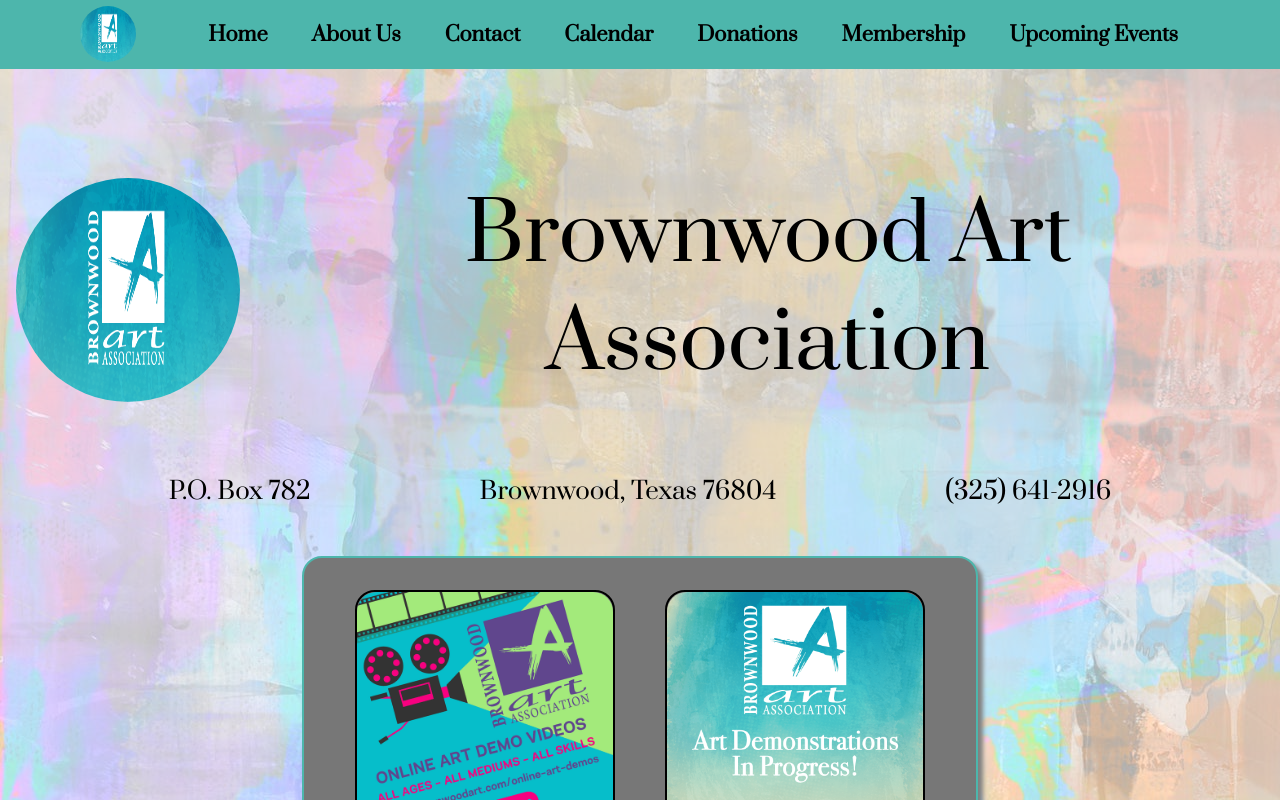
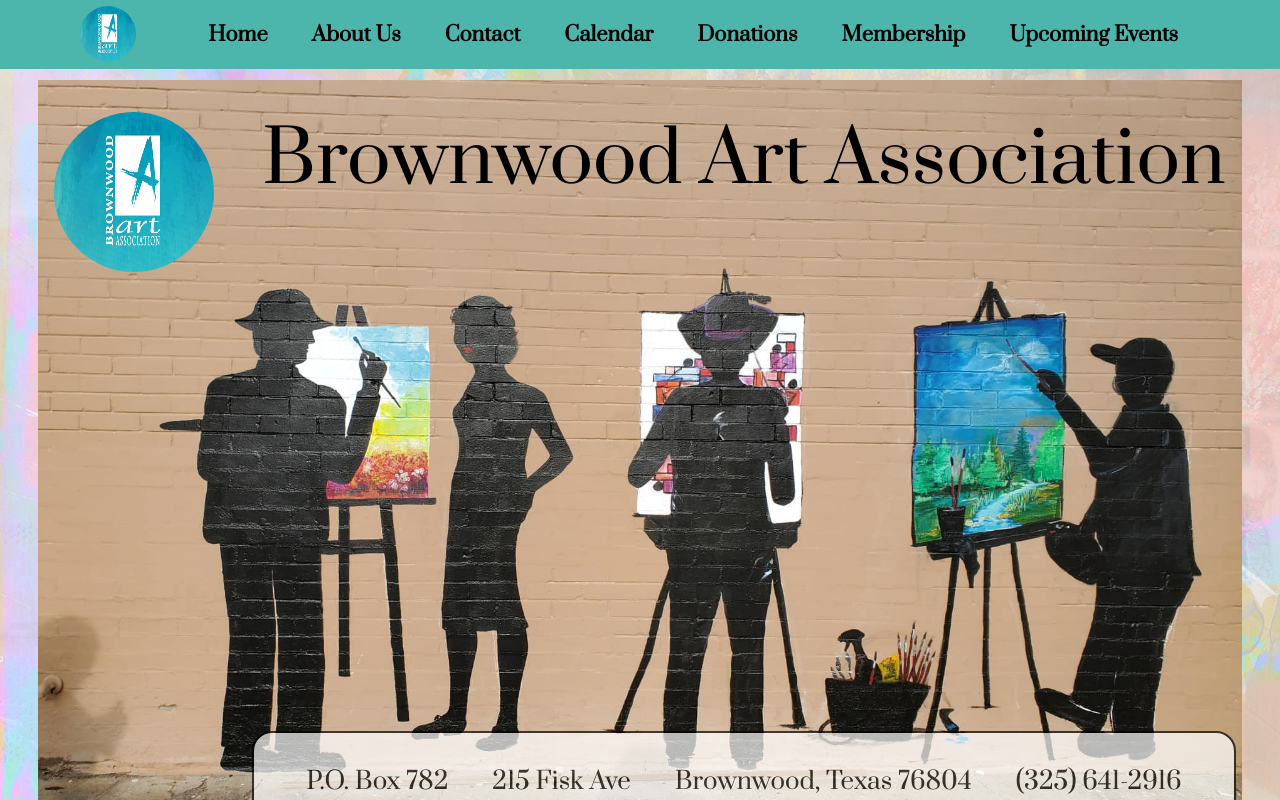
Before and after one commit to Jonathan-Day-Dev/bwd-art, a React (Create React App) app: page /home in a window 1280 px wide. Shown: the top 800 px of the page. Built offline with nearby package versions, Linux system fonts and the light colour scheme.

Commit message:
add image to header

```diff
--- a/src/components/Layout/Header.js
+++ b/src/components/Layout/Header.js
@@ -1,18 +1,21 @@
-import styles from './Header.module.css';
-import logo from '../../assets/logo.png'
+import styles from "./Header.module.css";
+import logo from "../../assets/logo.png";
 
-const Header = props => {
-    return <header className={styles.header}>
+const Header = (props) => {
+  return (
+    <header className={styles.header}>
+      <img src={logo} alt="logo" className={styles.logo} />
       <div className={styles.top}>
-            <img src={logo} alt="logo" className={styles.logo} />
         <h1>Brownwood Art Association</h1>
-        </div>
         <div className={styles.info}>
           <p>P.O. Box 782</p>
+          <p>215 Fisk Ave</p>
           <p>Brownwood, Texas 76804</p>
           <p>(325) 641-2916</p>
         </div>
+      </div>
     </header>
-}
+  );
+};
 
 export default Header;
--- a/src/components/Layout/Header.module.css
+++ b/src/components/Layout/Header.module.css
@@ -1,23 +1,34 @@
 .header {
     display: flex;
-    flex-direction: column;
+    /* flex-direction: column; */
     justify-content: space-evenly;
-    align-items: center;
+    align-items: flex-start;
     margin-top: 5rem;
-    padding-top: 3rem;
+    padding-top: 2rem;
+    padding-left: 1rem;
+    padding-bottom: 3rem;
+    background-image: url('../../assets/backdrop.jpg');
+    background-size: cover;
+    background-repeat: no-repeat;
+    background-position-y: center;
+    height: 90vh;
 }
 
 .header h1 {
-    font-size: 5rem;
+    font-size: 4.5rem;
     font-weight: 400;
     text-align: center;
+    margin-top: 0;
+    color: black;
 }
 
 .top {
     display: flex;
+    flex-direction: column;
     align-items: center;
-    justify-content: space-evenly;
+    justify-content: space-between;
     margin: 0 1rem;
+    height: 100%;
 }
 
 .info {
@@ -25,6 +36,15 @@
     width: 100%;
     justify-content: space-evenly;
     align-items: center;
+    margin-top: 0;
+    background-color: white;
+    opacity: 0.7;
+    border-radius: 20px;
+    padding: 0.5rem;
+    border: 2px solid black;
+    justify-self: baseline;
+    width: 100%;
+    float: left;
 }
 
 .info p {
@@ -35,8 +55,8 @@
 
 .logo {
     border-radius: 50%;
-    width: 14rem;
-    height: 14rem;
+    width: 10rem;
+    height: 10rem;
     margin-right: 2rem;
 }
 
@@ -44,9 +64,6 @@
     .header h1 {
         font-size: 3.5rem;
     }
-}
-
-@media only screen and (max-width: 768px) {
     .info {
         flex-direction: column;
     }
@@ -54,6 +71,9 @@
         font-size: 20px;
         margin: 0;
     }
+}
+
+@media only screen and (max-width: 768px) {
 }
 
 @media only screen and (max-width: 600px) {
```
Lines whose indentation alone changed are shown as unchanged.
